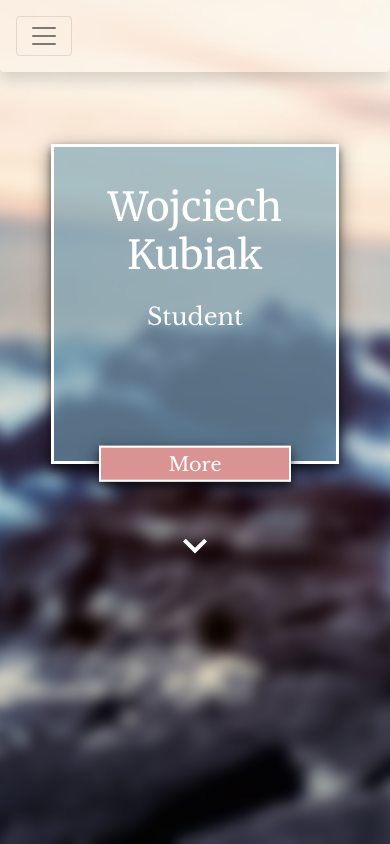
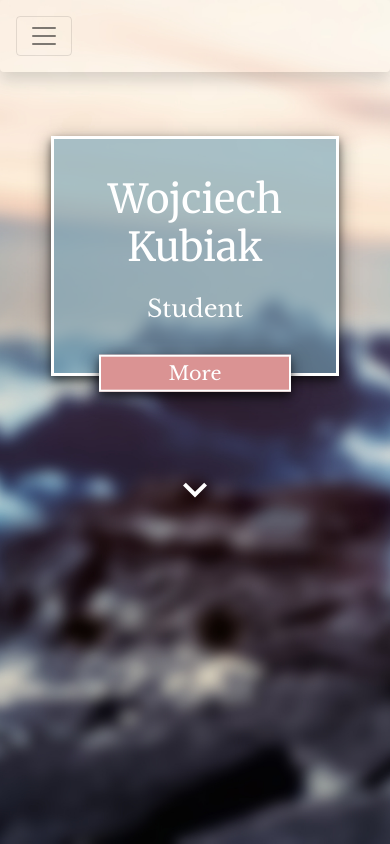
Before and after one commit to wojciechkubiak/my-site, a React (Create React App) app: page / in a window 390 px wide. Shown: the top 844 px of the page. Built offline with nearby package versions, Linux system fonts and the light colour scheme.

Commit message:
Smallfix

```diff
--- a/src/components/LandingPage/LandingPage.css
+++ b/src/components/LandingPage/LandingPage.css
@@ -69,9 +69,9 @@
 
 @media only screen and (max-width: 1080px) {
     .LandingPageName {
-        top: 19em;
+        top: 16em;
         width: 18em;
-        height: 20em;
+        height: 15em;
         padding: 1em;
     }
 
@@ -82,10 +82,11 @@
 
     .LandingPageName > p {
         font-size: 1.5em;
+        padding-bottom: 1em;
     }
 
     .BtnInfo {
-        top: 16.5em;
+        top: 12.2em;
         width: 10em;
         font-size: 1.2em;
         padding: 0.1em;
@@ -98,7 +99,7 @@
     .ArrowDown {
         color: white;
         position: absolute;
-        top: 25em;
+        top: 22em;
         left: 50%;
         width: 3em;
         height: 3em;
```
